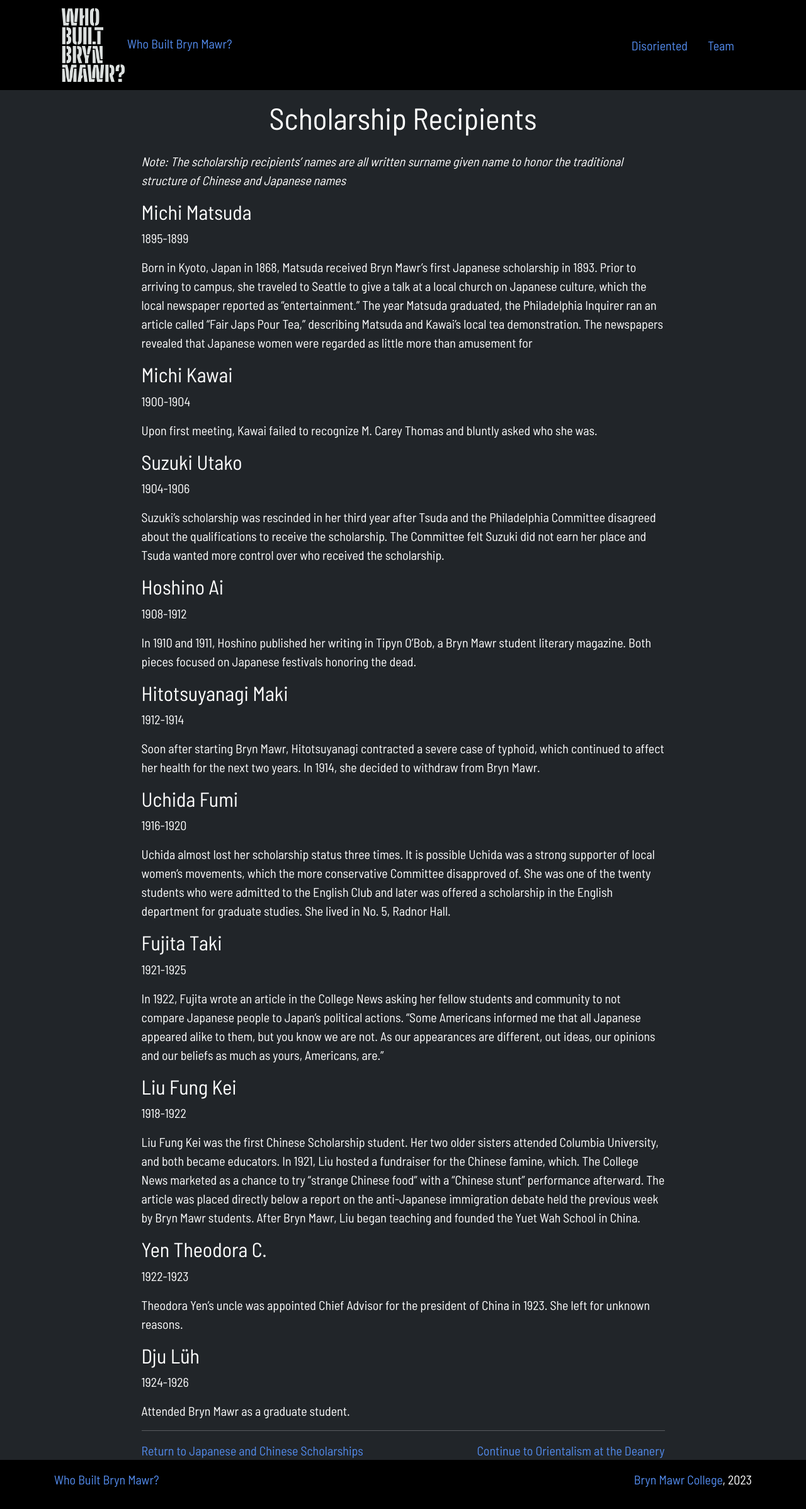
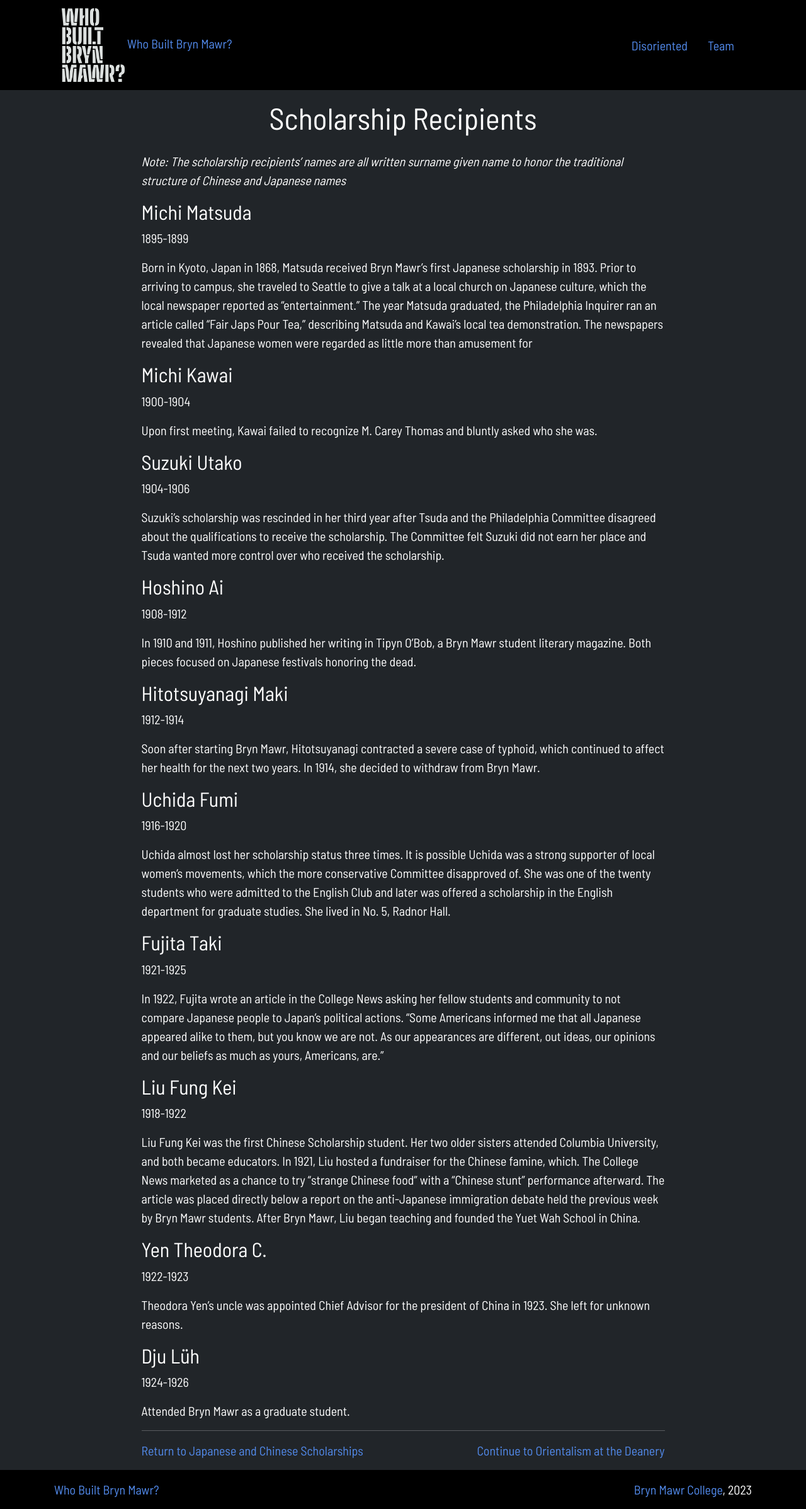
Before and after one commit to digbmc/wbbm, a Jekyll site: the page built from current/disoriented/scholarship-recipients.md, in a window 1280 px wide. Shown: the whole page at 63% size. Built offline with Jekyll 4.4.1, drawn with Linux system fonts in a browser that asks for light colours.

Commit message:
add bottom margin to list items in bottom nav

```diff
--- a/_sass/wbbm.scss
+++ b/_sass/wbbm.scss
@@ -212,4 +212,8 @@
     list-style-type: none;
     display: inline;
     margin-bottom: 1rem;
+
+    li {
+        margin-bottom: 1rem;
+    }
 }
```
